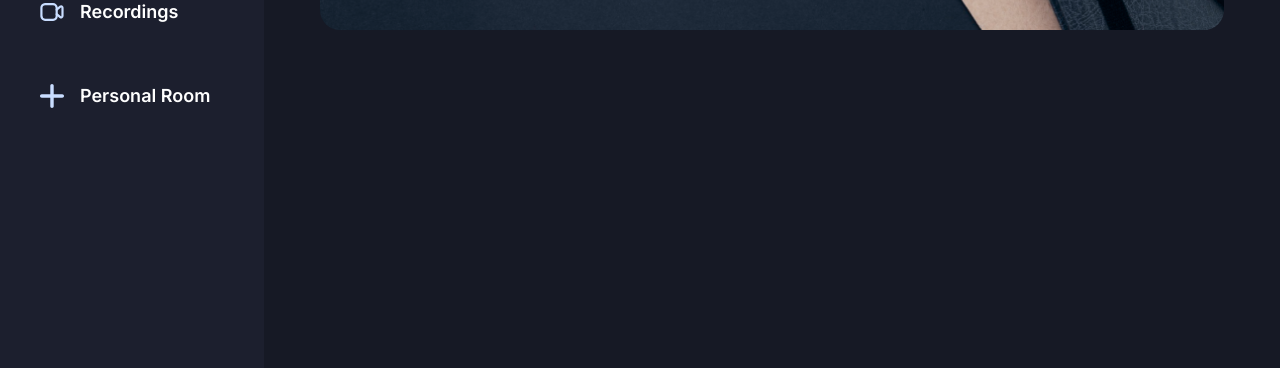
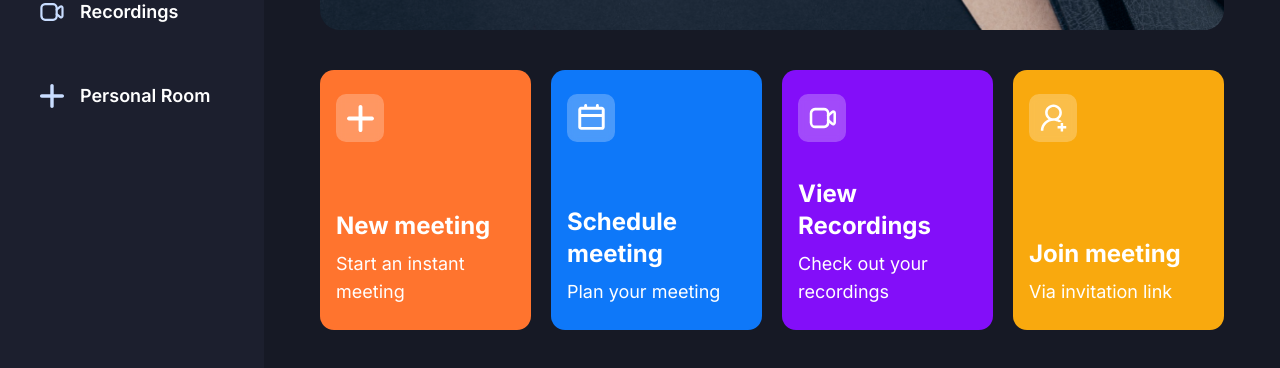
Before and after one commit to Belchenkov/zoom_clone_nextjs, a Next.js app: page / in a window 1280 px wide. Shown: the part 382-750 px from the top of the page. Built offline with nearby package versions, Linux system fonts and the light colour scheme; no server answers.

Commit message:
Finish HomePage

```diff
--- a/app/(root)/(home)/page.tsx
+++ b/app/(root)/(home)/page.tsx
@@ -1,3 +1,5 @@
+import MeetingTypeList from "@/components/MeetingTypeList";
+
 const Home = () => {
 	const now = new Date();
 	const time = now.toLocaleTimeString('en-US', {
@@ -21,6 +23,8 @@
 					</div>
 				</div>
 			</div>
+
+			<MeetingTypeList />
 		</section>
 	);
 };
--- /dev/null
+++ b/components/HomeCard.tsx
@@ -0,0 +1,42 @@
+'use client'
+
+import Image from "next/image";
+import { cn } from "@/lib/utils";
+
+interface HomeCardProps {
+	img: string,
+	title: string,
+	description: string,
+	className: string,
+	handleClick: () => void,
+}
+
+const HomeCard = ({
+					  img,
+					  title,
+					  description,
+					  className,
+					  handleClick,
+}: HomeCardProps) => {
+	return (
+		<div
+			className={cn('px-4 py-6 flex flex-col justify-between w-full xl:max-w-[270px] min-h-[260px] rounded-[14px] cursor-pointer', className)}
+			onClick={handleClick}
+		>
+			<div className="flex-center glassmorphism size-12 rounded-[10px]">
+				<Image
+					src={img}
+					alt='Meeting'
+					width={27}
+					height={27}
+				/>
+			</div>
+			<div className="flex flex-col gap-2">
+				<h1 className="text-2xl font-bold">{title}</h1>
+				<p className='text-lg font-normal'>{description}</p>
+			</div>
+		</div>
+	);
+};
+
+export default HomeCard;
--- /dev/null
+++ b/components/MeetingTypeList.tsx
@@ -0,0 +1,45 @@
+'use client'
+import { useState } from "react";
+import { useRouter } from 'next/navigation';
+
+import HomeCard from "@/components/HomeCard";
+
+const MeetingTypeList = () => {
+	const router = useRouter();
+	const [meetingState, setMeetingState] = useState<'isScheduleMeeting' | 'isJoiningMeeting' | 'isInstantMeeting' | undefined>();
+
+	return (
+		<section className='grid grid-cols-1 gap-5 md:grid-cols-1 xl:grid-cols-4'>
+			<HomeCard
+				img='/icons/add-meeting.svg'
+				title='New meeting'
+				description='Start an instant meeting'
+				className='bg-orange-1'
+				handleClick={() => setMeetingState('isJoiningMeeting')}
+			/>
+			<HomeCard
+				img='/icons/schedule.svg'
+				title='Schedule meeting'
+				description='Plan your meeting'
+				className='bg-blue-1'
+				handleClick={() => setMeetingState('isScheduleMeeting')}
+			/>
+			<HomeCard
+				img='/icons/recordings.svg'
+				title='View Recordings'
+				description='Check out your recordings'
+				className='bg-purple-1'
+				handleClick={() => router.push('/recordings')}
+			/>
+			<HomeCard
+				img='/icons/join-meeting.svg'
+				title='Join meeting'
+				description='Via invitation link'
+				className='bg-yellow-1'
+				handleClick={() => setMeetingState('isJoiningMeeting')}
+			/>
+		</section>
+	);
+};
+
+export default MeetingTypeList;
--- a/tailwind.config.ts
+++ b/tailwind.config.ts
@@ -1,55 +1,68 @@
-import type { Config } from "tailwindcss"
+import type { Config } from 'tailwindcss';
 
 const config = {
-  darkMode: ["class"],
+  darkMode: ['class'],
   content: [
     './pages/**/*.{ts,tsx}',
     './components/**/*.{ts,tsx}',
     './app/**/*.{ts,tsx}',
     './src/**/*.{ts,tsx}',
-	],
-  prefix: "",
+  ],
+  prefix: '',
   theme: {
     container: {
       center: true,
-      padding: "2rem",
+      padding: '2rem',
       screens: {
-        "2xl": "1400px",
+        '2xl': '1400px',
       },
     },
     extend: {
       colors: {
         dark: {
-          1: '#1c1f2e',
+          1: '#1C1F2E',
           2: '#161925',
+          3: '#252A41',
+          4: '#1E2757',
         },
         blue: {
-          1: '#0e78f9'
+          1: '#0E78F9',
         },
         sky: {
-          1: '#c9ddff'
+          1: '#C9DDFF',
+          2: '#ECF0FF',
+          3: '#F5FCFF',
+        },
+        orange: {
+          1: '#FF742E',
+        },
+        purple: {
+          1: '#830EF9',
+        },
+        yellow: {
+          1: '#F9A90E',
         },
       },
-      backgroundImage: {
-        hero: "url('/images/hero-background.png')"
-      },
       keyframes: {
-        "accordion-down": {
-          from: { height: "0" },
-          to: { height: "var(--radix-accordion-content-height)" },
+        'accordion-down': {
+          from: { height: '0' },
+          to: { height: 'var(--radix-accordion-content-height)' },
         },
-        "accordion-up": {
-          from: { height: "var(--radix-accordion-content-height)" },
-          to: { height: "0" },
+        'accordion-up': {
+          from: { height: 'var(--radix-accordion-content-height)' },
+          to: { height: '0' },
         },
       },
       animation: {
-        "accordion-down": "accordion-down 0.2s ease-out",
-        "accordion-up": "accordion-up 0.2s ease-out",
+        'accordion-down': 'accordion-down 0.2s ease-out',
+        'accordion-up': 'accordion-up 0.2s ease-out',
+      },
+      backgroundImage: {
+        hero: "url('/images/hero-background.png')",
       },
     },
   },
-  plugins: [require("tailwindcss-animate")],
-} satisfies Config
+  plugins: [require('tailwindcss-animate')],
+} satisfies Config;
 
-export default config
+export default config;
```
